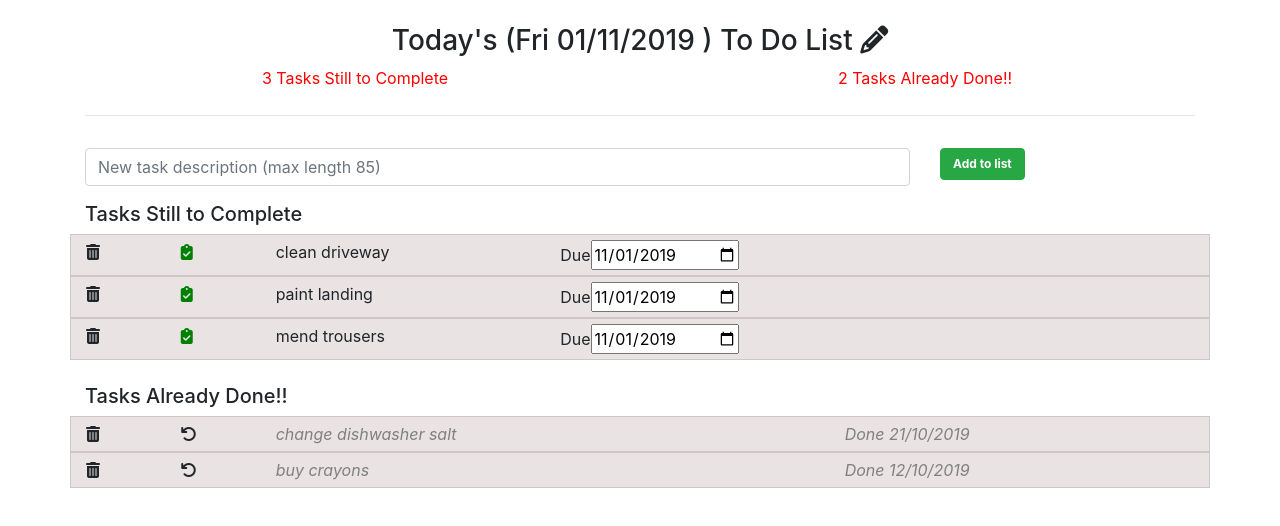
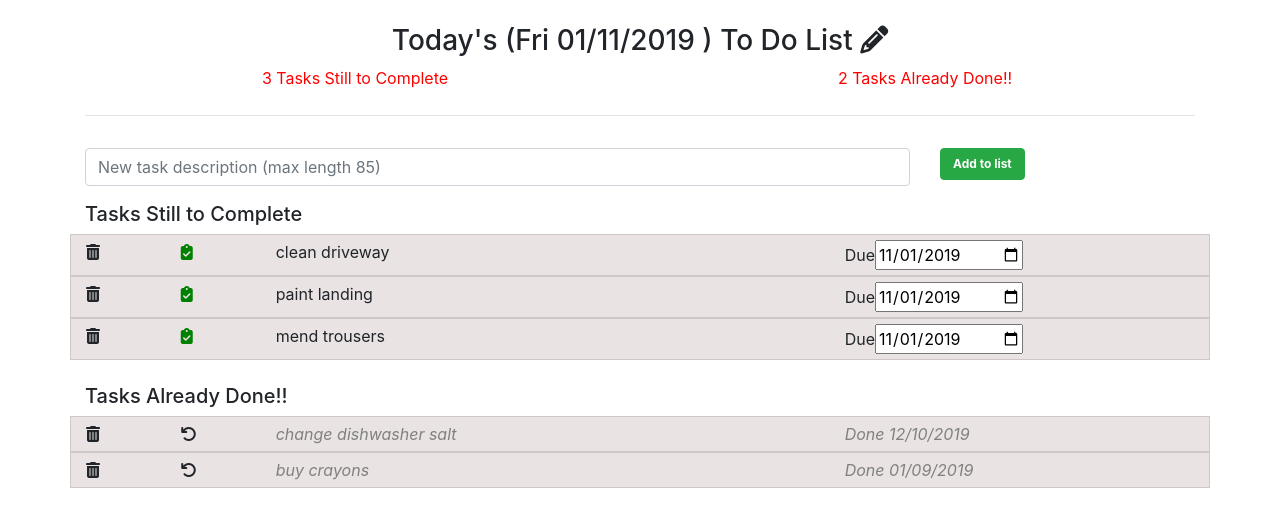
Before and after one commit to helenjgardner/final_todo_application, a React (Create React App) app: page / in a window 1280 px wide. Shown: the top 526 px of the page. Built offline with nearby package versions, Linux system fonts and the light colour scheme.

Commit message:
finalised date type tidy and simplified some functions

```diff
--- a/src/App.js
+++ b/src/App.js
@@ -14,8 +14,8 @@ class App extends React.Component {
       { text: "clean driveway", completed: false, dateDue: moment().format("YYYY-MM-DD"), dateDone: "", id: uuid() },
       { text: "paint landing", completed: false, dateDue: moment().format("YYYY-MM-DD"), dateDone: "", id: uuid() },
       { text: "mend trousers", completed: false, dateDue: moment().format("YYYY-MM-DD"), dateDone: "", id: uuid() },
-      { text: "change dishwasher salt", completed: true, dateDue: moment().format("YYYY-MM-DD"), dateDone: "21/10/2019", id: uuid() },
-      { text: "buy crayons", completed: true, dateDue: moment().format("YYYY-MM-DD"), dateDone: "12/10/2019", id: uuid() }
+      { text: "change dishwasher salt", completed: true, dateDue: moment().format("YYYY-MM-DD"), dateDone: moment("10/12/2019").format("DD/MM/YYYY"), id: uuid() },
+      { text: "buy crayons", completed: true, dateDue: moment().format("YYYY-MM-DD"), dateDone: moment("09/01/2019").format("DD/MM/YYYY"), id: uuid() }
     ],
       dateToday: moment().format("ddd DD/MM/YYYY")
   }
--- a/src/TaskToDo.js
+++ b/src/TaskToDo.js
@@ -18,34 +18,36 @@ class TaskToDo extends React.Component {
     state = { startDate: "2019-10-25"}
 
     handleClickDel = (ev) => {
-        alert(this.props.id)
-        this.props.deleteTaskFunc(ev.currentTarget.dataset.div_id);
+        this.props.deleteTaskFunc(this.props.id);
     }
     handleClickDone = (ev) => {
         // done = true since task was not done and now is
-        this.props.toggleTaskFunc(ev.currentTarget.dataset.div_id, true);
+        this.props.toggleTaskFunc(this.props.id, true);
     }
 
     handleDateChange = (event) => {
         this.props.setDateDueFunc(this.props.id,event.target.value);
-
     }
     render() {
         return (
 
             <div className="row toDo">
-                <div className="col-6 col-sm-1" data-div_id={this.props.id}
-                    onClick={this.handleClickDel}>
-                    <i className="fas fa-trash-alt" title="Delete Task"> </i>
+                <div className="col-6 col-sm-1">
+                    <i className="fas fa-trash-alt"
+                       title="Delete Task"
+                       onClick={this.handleClickDel}>
+                    </i>
                 </div>
-                <div className="col-6 col-sm-1 green" data-div_id={this.props.id}
-                    onClick={this.handleClickDone}>
-                    <i className="fas fa-clipboard-check" title="Mark as Done"></i>
+                <div className="col-6 col-sm-1 green">
+                    <i className="fas fa-clipboard-check"
+                        title="Mark as Done"
+                        onClick={this.handleClickDone} >
+                    </i>
                 </div>
-                <div className="col-12 col-sm-3">
+                <div className="col-12 col-sm-6">
                     {this.props.task}
                 </div>
-                <div className="col-6 col-sm-6" >
+                <div className="col-6 col-sm-4" >
                 Due
                 <input type="date"
                 name="dateChosen"
```
